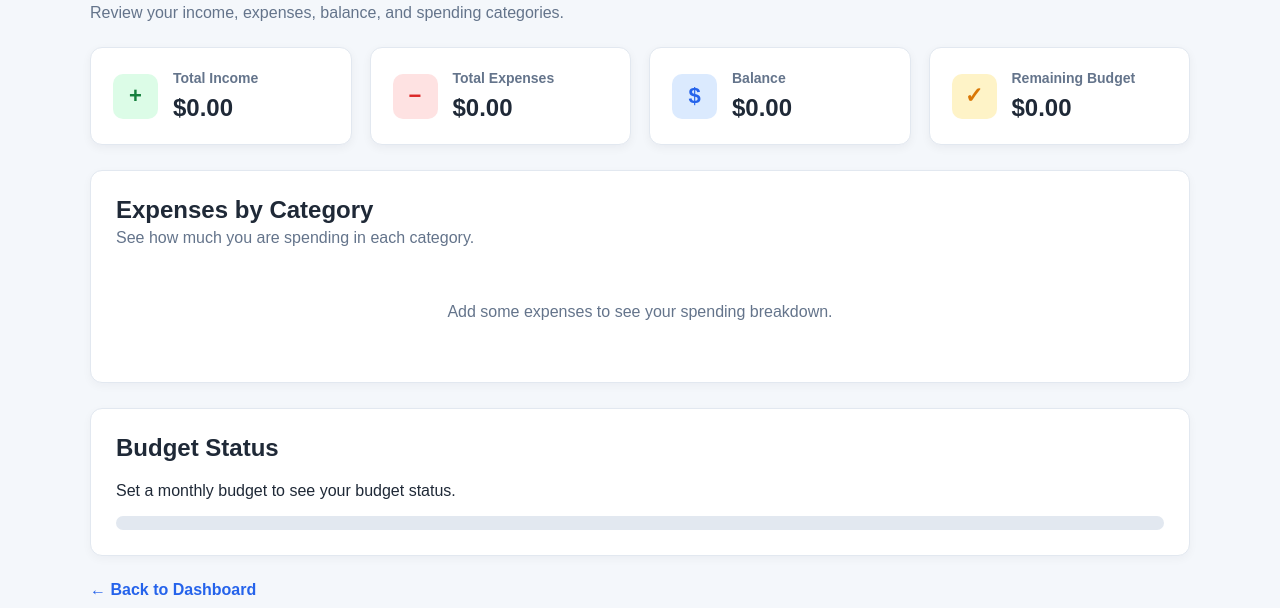
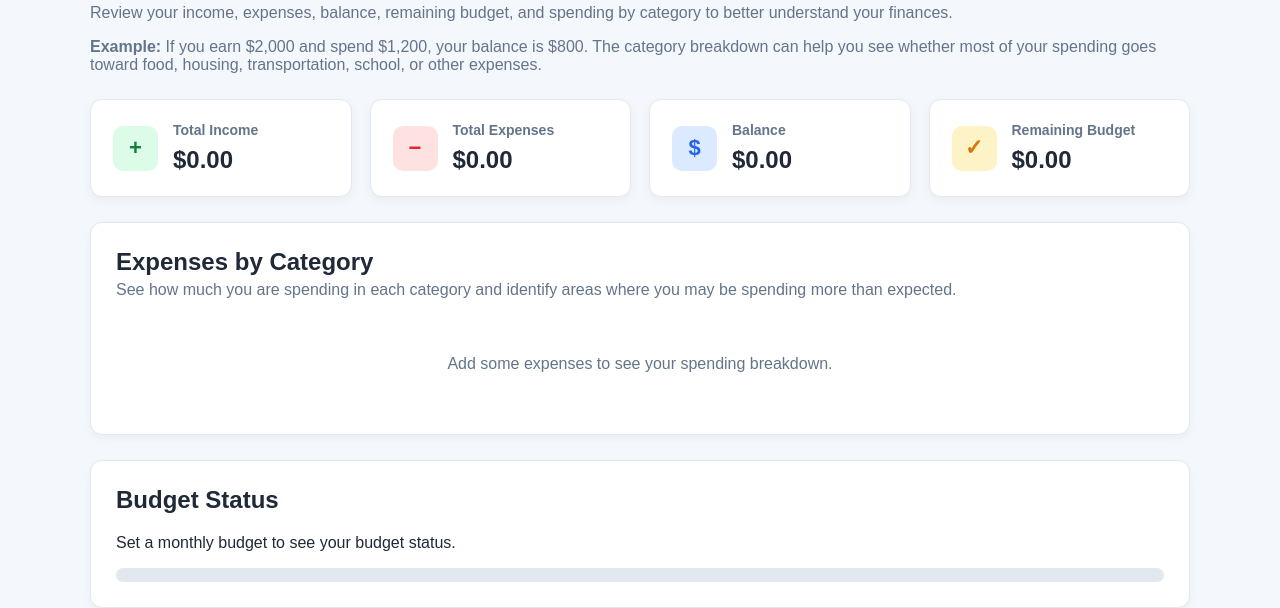
Before and after one commit to M-ower/CMPS480-Student-Budget, a website: page analytics.html in a window 1280 px wide. Shown: the part 228-836 px from the top of the page. Drawn offline with Linux system fonts and the light colour scheme.

Commit message:
Update analytics page

```diff
--- a/analytics.html
+++ b/analytics.html
@@ -1,4 +1,5 @@
 <!DOCTYPE html>
+
 <html lang="en">
 <head>
 
@@ -14,7 +15,6 @@
 <link rel="stylesheet" href="style.css">
 
 </head>
-
 
 <body>
 
@@ -36,7 +36,6 @@
 
 </header>
 
-
 <nav class="navigation">
 
 <div class="nav-container">
@@ -51,7 +50,6 @@
 
 </nav>
 
-
 <main class="container">
 
 <section class="welcome-section">
@@ -59,7 +57,15 @@
     <h2>Spending Analytics</h2>
 
     <p>
-            Review your income, expenses, balance, and spending categories.
+        Review your income, expenses, balance, remaining budget,
+        and spending by category to better understand your finances.
+    </p>
+
+    <p>
+        <strong>Example:</strong> If you earn $2,000 and spend $1,200,
+        your balance is $800. The category breakdown can help you see
+        whether most of your spending goes toward food, housing,
+        transportation, school, or other expenses.
     </p>
 
 </section>
@@ -130,7 +136,8 @@
             <h2>Expenses by Category</h2>
 
             <p>
-                    See how much you are spending in each category.
+                See how much you are spending in each category and identify
+                areas where you may be spending more than expected.
             </p>
 
         </div>
@@ -180,14 +187,12 @@
 
 </main>
 
-
 <footer>
 
 <p>Student Budget Tracker &copy; 2026</p>
 
 </footer>
 
-
 <script src="app.js"></script>
 
 </body>
```
Lines whose indentation alone changed are shown as unchanged.
